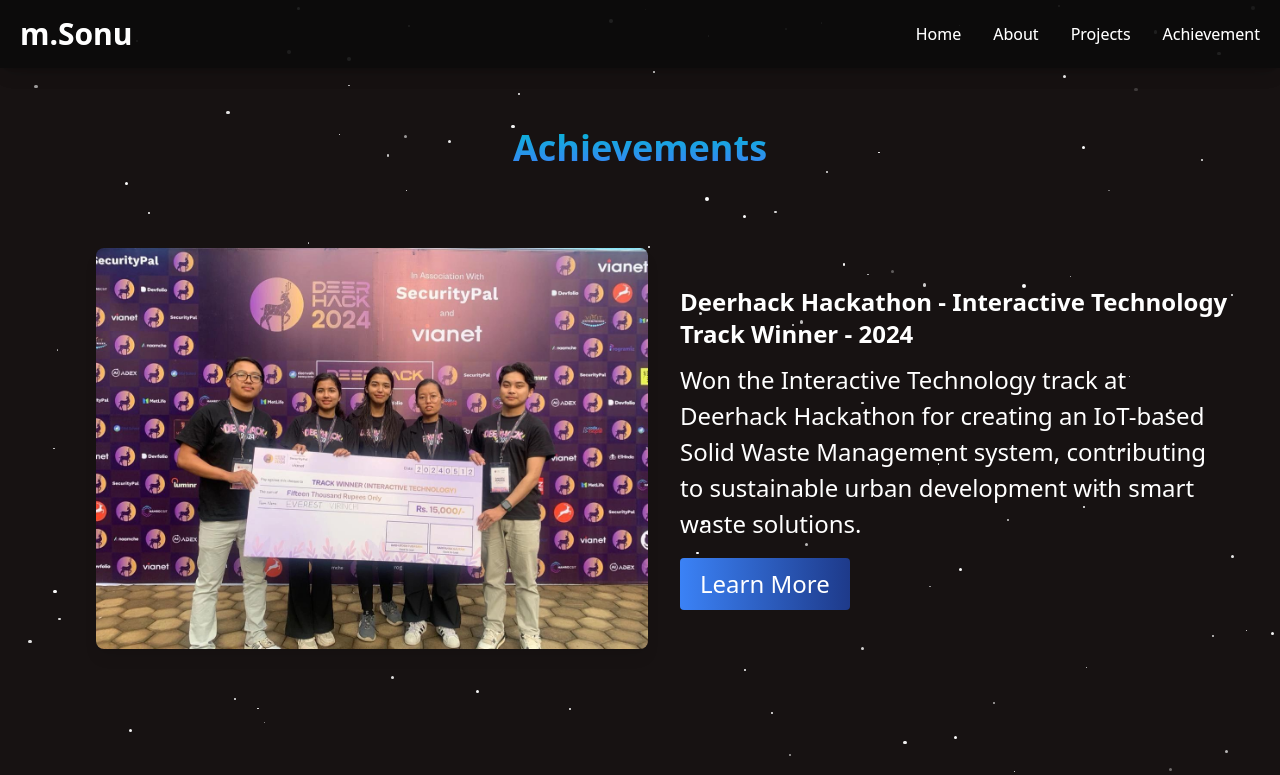
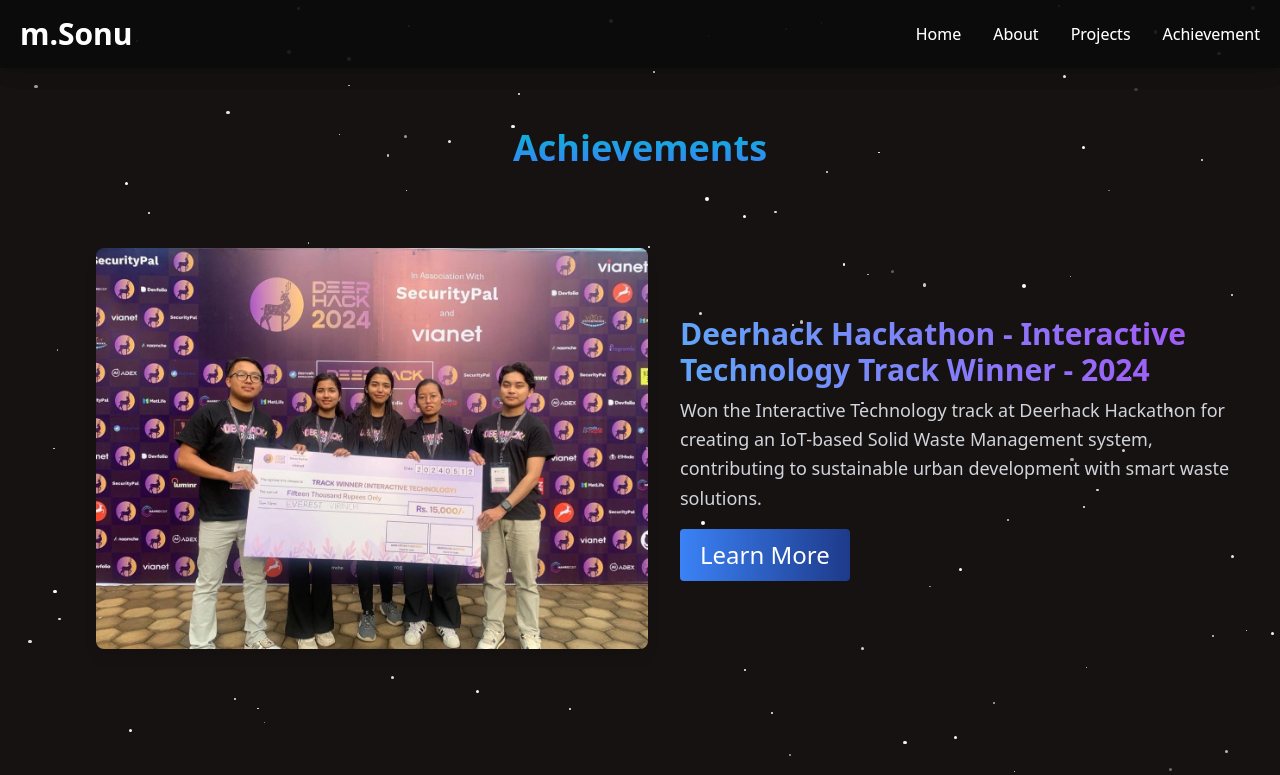
Before and after one commit to SonuThapaMagar/sonuthapamagar, a React (Vite) app in the folder portfolio/: page /achievement in a window 1280 px wide. Shown: the top 775 px of the page. Built offline with nearby package versions, Linux system fonts and the light colour scheme.

Commit message:
Font changed

```diff
--- a/portfolio/src/components/Achievement.jsx
+++ b/portfolio/src/components/Achievement.jsx
@@ -62,8 +62,12 @@ const Achievement = () => {
 
                         {/* Content Section */}
                         <div className="w-full md:w-1/2 flex flex-col justify-center">
-                            <h3 className="text-2xl font-semibold">{achievement.title} - {achievement.year}</h3>
-                            <p className="mt-3">{achievement.description}</p>
+                            <h3 className="text-3xl font-extrabold bg-gradient-to-r from-blue-400 to-purple-500 bg-clip-text text-transparent">
+                                {achievement.title} - {achievement.year}
+                            </h3>
+                            <p className="mt-2 text-lg text-gray-300 leading-relaxed">
+                                {achievement.description}
+                            </p>
                             <a href={achievement.link} target='_blank' rel="noopener noreferrer">
                                 <button className="mt-4 px-5 py-2 text-white rounded bg-gradient-to-r from-blue-500 to-blue-900 hover:from-blue-700 hover:to-purple-700 transition">
                                     Learn More
```
